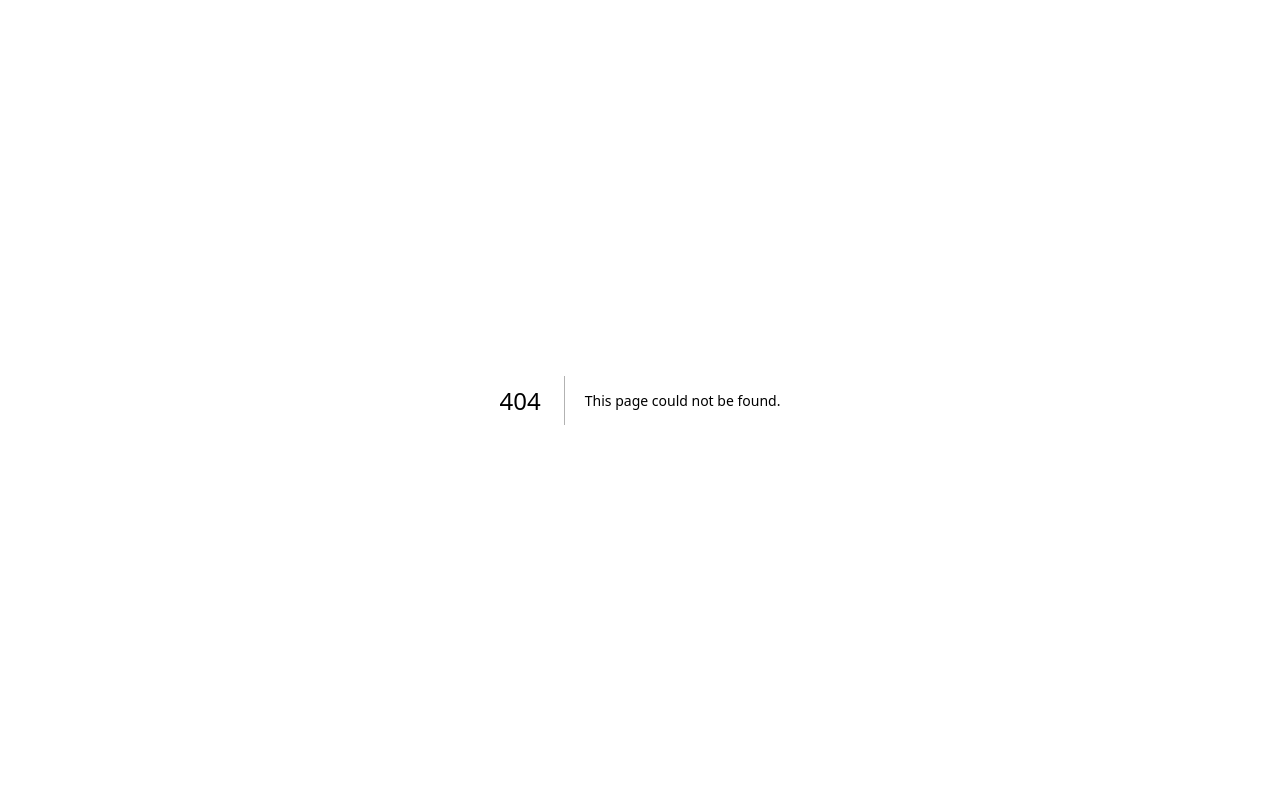
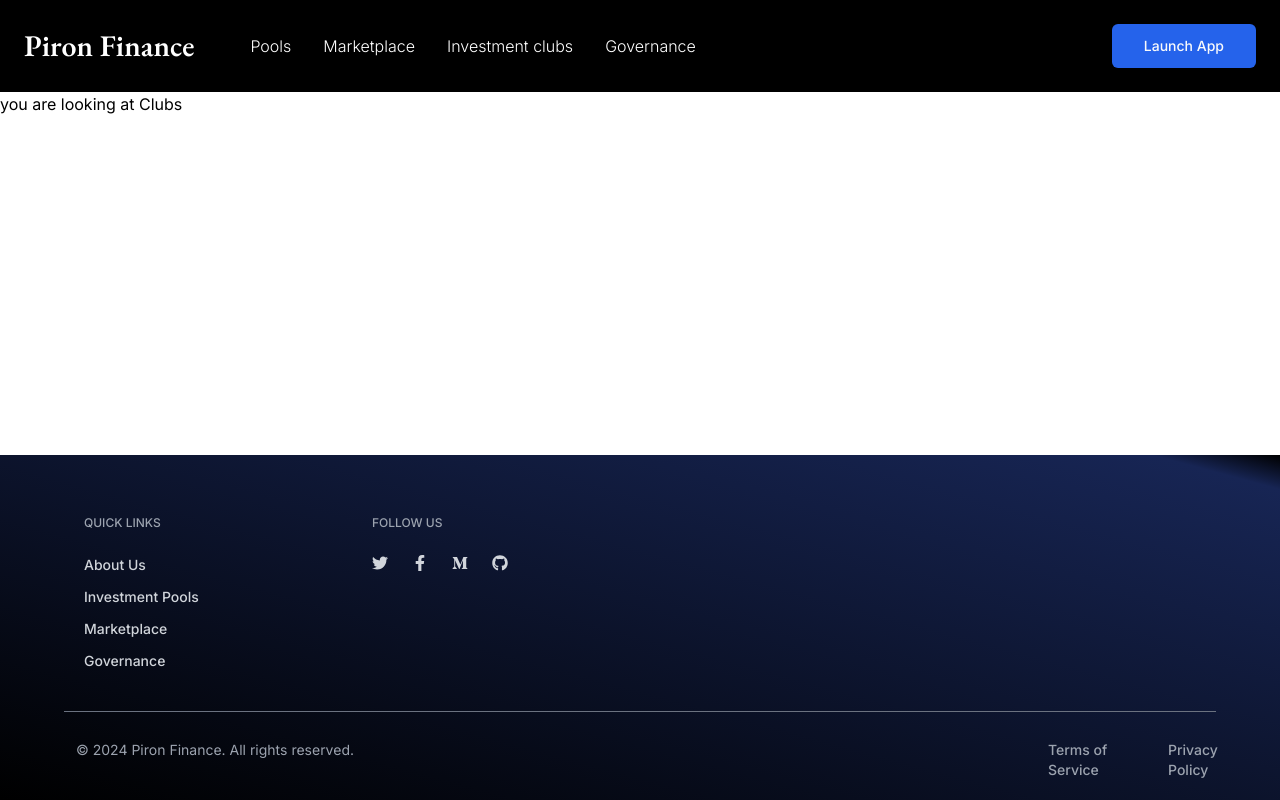
Before and after one commit to Ernesto-tha-great/bankly-dao, a Next.js app: page /clubs in a window 1280 px wide. Before the commit this address had no page. Built offline with nearby package versions, Linux system fonts and the light colour scheme; what tailwindcss-gradients would draw is missing.

Commit message:
creating pools page

```diff
--- /dev/null
+++ b/app/(landing)/(homepage)/(routes)/clubs/page.tsx
@@ -0,0 +1,7 @@
+import React from "react";
+
+const Clubs = () => {
+  return <div> you are looking at Clubs</div>;
+};
+
+export default Clubs;
--- /dev/null
+++ b/app/(landing)/(homepage)/(routes)/layout.tsx
@@ -0,0 +1,18 @@
+import Footer from "@/components/landingPage/Footer";
+import LandingNav from "@/components/landingPage/LandingNav";
+import React from "react";
+
+const HomePageLayout = ({ children }: { children: React.ReactNode }) => {
+  return (
+    <div className="h-full">
+      <main className=" flex flex-col min-h-screen">
+        <LandingNav />
+        {children}
+
+        <Footer />
+      </main>
+    </div>
+  );
+};
+
+export default HomePageLayout;
--- /dev/null
+++ b/app/(landing)/(homepage)/(routes)/marketplace/page.tsx
@@ -0,0 +1,7 @@
+import React from "react";
+
+const Marketplace = () => {
+  return <div>Marketplace</div>;
+};
+
+export default Marketplace;
--- /dev/null
+++ b/app/(landing)/(homepage)/(routes)/pools/page.tsx
@@ -0,0 +1,7 @@
+import React from "react";
+
+const Pools = () => {
+  return <div>Pools</div>;
+};
+
+export default Pools;
--- a/app/(landing)/(homepage)/page.tsx
+++ b/app/(landing)/(homepage)/page.tsx
@@ -9,7 +9,7 @@
 
 const LandingPage = () => {
   return (
-    <div className="relative h-screen  ">
+    <div className="h-screen  ">
       <nav className="">
         <LandingNav />
       </nav>
--- a/components/landingPage/Footer.tsx
+++ b/components/landingPage/Footer.tsx
@@ -2,7 +2,7 @@
 
 const Footer = () => {
   return (
-    <div className="bg-gradient-to-bl from-black  via-blue-950/100 via-5%  to to-black text-white  sm:pt-10 pt-10">
+    <div className="bg-gradient-to-bl from-black  via-blue-950/100 via-5%  to to-black text-white  sm:pt-10 pt-10 mt-auto">
       <div className="max-w-6xl m-auto text-gray-800 flex flex-wrap justify-left">
         {/* Footer Links */}
         <div className="p-5 w-1/2 sm:w-4/12 md:w-3/12">
--- a/components/landingPage/LandingNav.tsx
+++ b/components/landingPage/LandingNav.tsx
@@ -1,8 +1,28 @@
 import { cn } from "@/lib/utils";
 import { EB_Garamond } from "next/font/google";
 import { Button } from "../ui/button";
+import Link from "next/link";
 
 const montserrat = EB_Garamond({ weight: "600", subsets: ["latin"] });
+
+const navOptions = [
+  {
+    name: "Pools",
+    link: "/pools",
+  },
+  {
+    name: "Marketplace",
+    link: "/marketplace",
+  },
+  {
+    name: "Investment clubs",
+    link: "/clubs",
+  },
+  {
+    name: "Governance",
+    link: "/",
+  },
+];
 const LandingNav = () => {
   return (
     <header className=" bg-black text-white">
@@ -11,13 +31,14 @@
           <h1 className={cn("text-3xl ", montserrat.className)}>
             Piron Finance
           </h1>
-          <div className="flex justify-between gap-8  ">
-            <h3 className="text-muted-foreground font-light">Pools</h3>
-            <h3 className="text-muted-foreground font-light">Marketplace</h3>
-            <h3 className="text-muted-foreground font-light">
-              Investment clubs
-            </h3>
-            <h3 className="text-muted-foreground font-light">Governance</h3>
+          <div className="flex justify-between gap-8   ">
+            {navOptions.map((item) => (
+              <Link key={item.link} href={item.link}>
+                <h3 className="text-muted-foreground font-light duration-700 hover:text-gray-200 hover:cursor-pointer ">
+                  {item.name}
+                </h3>
+              </Link>
+            ))}
           </div>
         </div>
         <Button className="bg-blue-600" size="lg">
--- a/components/landingPage/Offerings.tsx
+++ b/components/landingPage/Offerings.tsx
@@ -26,7 +26,7 @@
           Community & Capital
         </h1>
       </div>
-      <div className="grid grid-cols-3 gap-x-4 gap-y-10  mx-6 my-24 ">
+      <div className="grid grid-cols-2 xl:grid-cols-3 2xl:grid-cols-4  gap-x-4 gap-y-10  mx-6 my-24 ">
         {data1.map((item) => (
           <OfferingsCard
             key={item.title}
@@ -48,7 +48,7 @@
   description,
 }: OfferingCardProps) => {
   return (
-    <Card className="w-[530px] bg-[#050512] text-white border-none">
+    <Card className="w-auto bg-[#050512] text-white border-none">
       <CardContent className="flex h-3/5">
         <Image
           className=" w-4/5 "
--- a/components/landingPage/PironFeatures.tsx
+++ b/components/landingPage/PironFeatures.tsx
@@ -82,7 +82,7 @@
   return (
     <div
       className={cn(
-        "m-4 border border-blue-950 p-8 rounded-lg  hover:bg-blue-900 transition translate-y-1 duration-150 animate-in"
+        "m-4  p-8 rounded-lg  hover:bg-blue-900 transition translate-y-1 duration-150 animate-in"
       )}
     >
       <div className="space-y-8 ">
--- /dev/null
+++ b/components/ui/sheet.tsx
@@ -0,0 +1,140 @@
+"use client"
+
+import * as React from "react"
+import * as SheetPrimitive from "@radix-ui/react-dialog"
+import { cva, type VariantProps } from "class-variance-authority"
+import { X } from "lucide-react"
+
+import { cn } from "@/lib/utils"
+
+const Sheet = SheetPrimitive.Root
+
+const SheetTrigger = SheetPrimitive.Trigger
+
+const SheetClose = SheetPrimitive.Close
+
+const SheetPortal = SheetPrimitive.Portal
+
+const SheetOverlay = React.forwardRef<
+  React.ElementRef<typeof SheetPrimitive.Overlay>,
+  React.ComponentPropsWithoutRef<typeof SheetPrimitive.Overlay>
+>(({ className, ...props }, ref) => (
+  <SheetPrimitive.Overlay
+    className={cn(
+      "fixed inset-0 z-50 bg-white/80 backdrop-blur-sm data-[state=open]:animate-in data-[state=closed]:animate-out data-[state=closed]:fade-out-0 data-[state=open]:fade-in-0 dark:bg-gray-950/80",
+      className
+    )}
+    {...props}
+    ref={ref}
+  />
+))
+SheetOverlay.displayName = SheetPrimitive.Overlay.displayName
+
+const sheetVariants = cva(
+  "fixed z-50 gap-4 bg-white p-6 shadow-lg transition ease-in-out data-[state=open]:animate-in data-[state=closed]:animate-out data-[state=closed]:duration-300 data-[state=open]:duration-500 dark:bg-gray-950",
+  {
+    variants: {
+      side: {
+        top: "inset-x-0 top-0 border-b data-[state=closed]:slide-out-to-top data-[state=open]:slide-in-from-top",
+        bottom:
+          "inset-x-0 bottom-0 border-t data-[state=closed]:slide-out-to-bottom data-[state=open]:slide-in-from-bottom",
+        left: "inset-y-0 left-0 h-full w-3/4 border-r data-[state=closed]:slide-out-to-left data-[state=open]:slide-in-from-left sm:max-w-sm",
+        right:
+          "inset-y-0 right-0 h-full w-3/4  border-l data-[state=closed]:slide-out-to-right data-[state=open]:slide-in-from-right sm:max-w-sm",
+      },
+    },
+    defaultVariants: {
+      side: "right",
+    },
+  }
+)
+
+interface SheetContentProps
+  extends React.ComponentPropsWithoutRef<typeof SheetPrimitive.Content>,
+    VariantProps<typeof sheetVariants> {}
+
+const SheetContent = React.forwardRef<
+  React.ElementRef<typeof SheetPrimitive.Content>,
+  SheetContentProps
+>(({ side = "right", className, children, ...props }, ref) => (
+  <SheetPortal>
+    <SheetOverlay />
+    <SheetPrimitive.Content
+      ref={ref}
+      className={cn(sheetVariants({ side }), className)}
+      {...props}
+    >
+      {children}
+      <SheetPrimitive.Close className="absolute right-4 top-4 rounded-sm opacity-70 ring-offset-white transition-opacity hover:opacity-100 focus:outline-none focus:ring-2 focus:ring-gray-950 focus:ring-offset-2 disabled:pointer-events-none data-[state=open]:bg-gray-100 dark:ring-offset-gray-950 dark:focus:ring-gray-300 dark:data-[state=open]:bg-gray-800">
+        <X className="h-4 w-4" />
+        <span className="sr-only">Close</span>
+      </SheetPrimitive.Close>
+    </SheetPrimitive.Content>
+  </SheetPortal>
+))
+SheetContent.displayName = SheetPrimitive.Content.displayName
+
+const SheetHeader = ({
+  className,
+  ...props
+}: React.HTMLAttributes<HTMLDivElement>) => (
+  <div
+    className={cn(
+      "flex flex-col space-y-2 text-center sm:text-left",
+      className
+    )}
+    {...props}
+  />
+)
+SheetHeader.displayName = "SheetHeader"
+
+const SheetFooter = ({
+  className,
+  ...props
+}: React.HTMLAttributes<HTMLDivElement>) => (
+  <div
+    className={cn(
+      "flex flex-col-reverse sm:flex-row sm:justify-end sm:space-x-2",
+      className
+    )}
+    {...props}
+  />
+)
+SheetFooter.displayName = "SheetFooter"
+
+const SheetTitle = React.forwardRef<
+  React.ElementRef<typeof SheetPrimitive.Title>,
+  React.ComponentPropsWithoutRef<typeof SheetPrimitive.Title>
+>(({ className, ...props }, ref) => (
+  <SheetPrimitive.Title
+    ref={ref}
+    className={cn("text-lg font-semibold text-gray-950 dark:text-gray-50", className)}
+    {...props}
+  />
+))
+SheetTitle.displayName = SheetPrimitive.Title.displayName
+
+const SheetDescription = React.forwardRef<
+  React.ElementRef<typeof SheetPrimitive.Description>,
+  React.ComponentPropsWithoutRef<typeof SheetPrimitive.Description>
+>(({ className, ...props }, ref) => (
+  <SheetPrimitive.Description
+    ref={ref}
+    className={cn("text-sm text-gray-500 dark:text-gray-400", className)}
+    {...props}
+  />
+))
+SheetDescription.displayName = SheetPrimitive.Description.displayName
+
+export {
+  Sheet,
+  SheetPortal,
+  SheetOverlay,
+  SheetTrigger,
+  SheetClose,
+  SheetContent,
+  SheetHeader,
+  SheetFooter,
+  SheetTitle,
+  SheetDescription,
+}
--- a/package.json
+++ b/package.json
@@ -10,6 +10,7 @@
   },
   "dependencies": {
     "@hookform/resolvers": "^3.3.2",
+    "@radix-ui/react-dialog": "^1.0.5",
     "@radix-ui/react-label": "^2.0.2",
     "@radix-ui/react-slot": "^1.0.2",
     "class-variance-authority": "^0.7.0",
```
Also changed, not shown: 1 other file (tests, documents, lock files or other folders).
